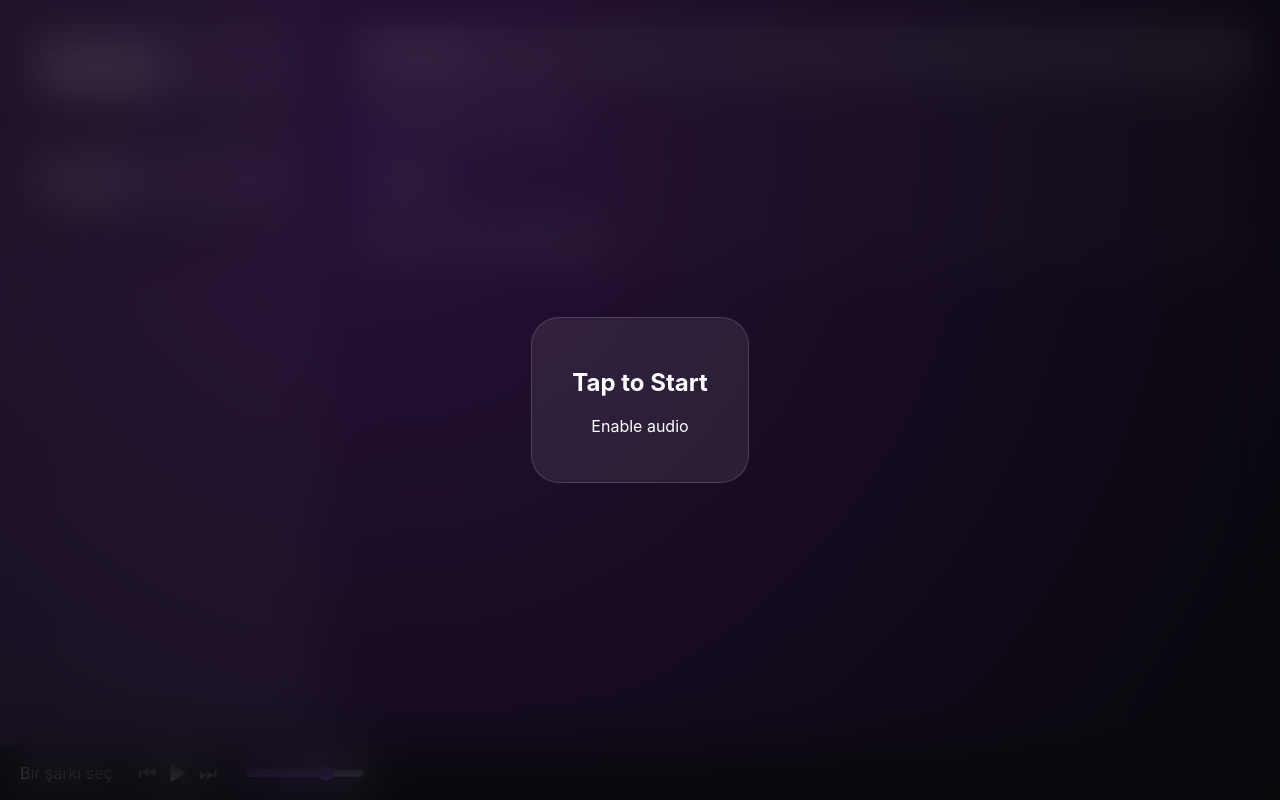
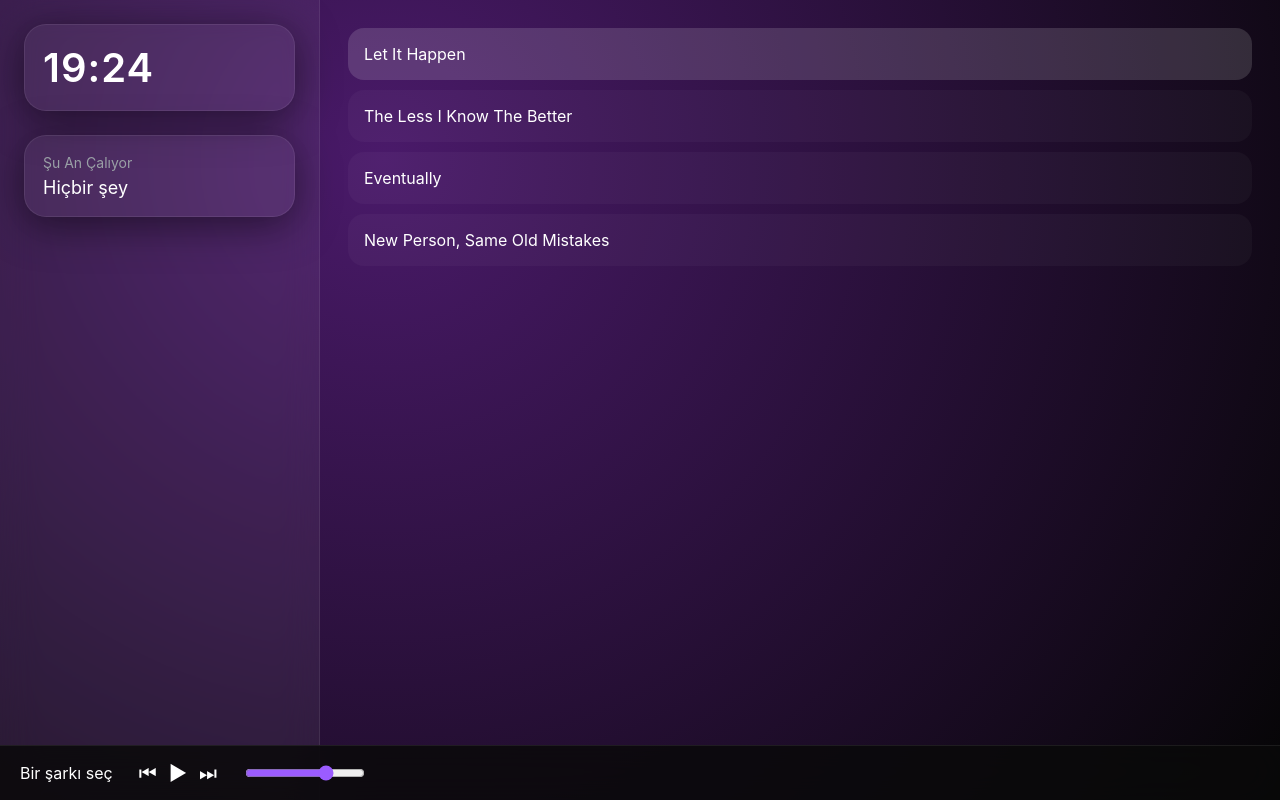
Before and after one commit to ysxre/Tame-impala, a plain HTML site: page index.html in a window 1280 px wide. Drawn offline with Linux system fonts and the light colour scheme.

Commit message:
Update index.html

```diff
--- a/index.html
+++ b/index.html
@@ -26,7 +26,6 @@ input[type=range]{accent-color:#9b5cff}
 </style>
 </head>
 <body>
-<div id="unlockScreen"><div class="unlockBox"><h2>Tap to Start</h2><p>Enable audio</p></div></div>
 <div class="app">
   <div class="sidebar">
     <div class="card"><div class="clock" id="clock">--:--</div></div>
```
